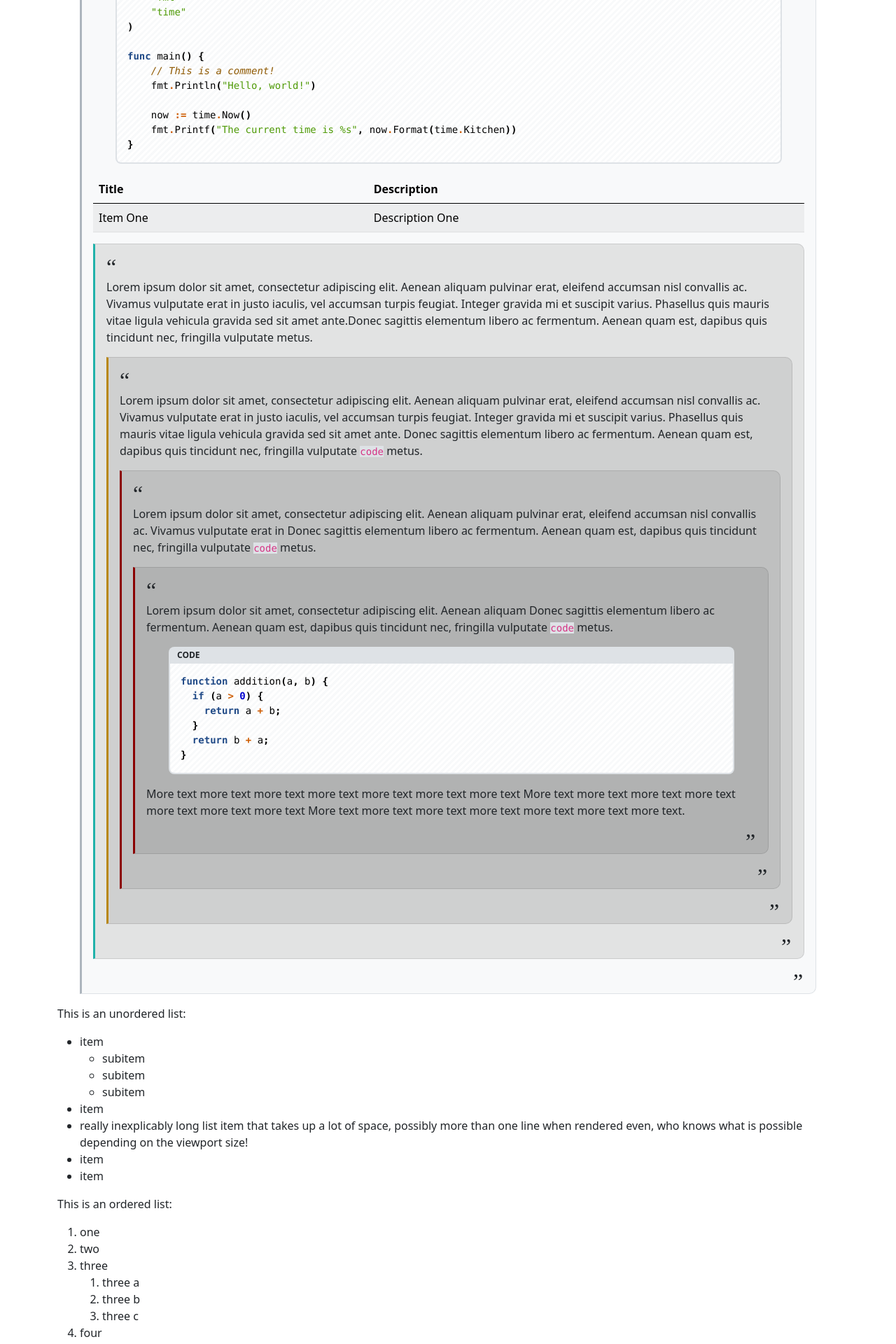
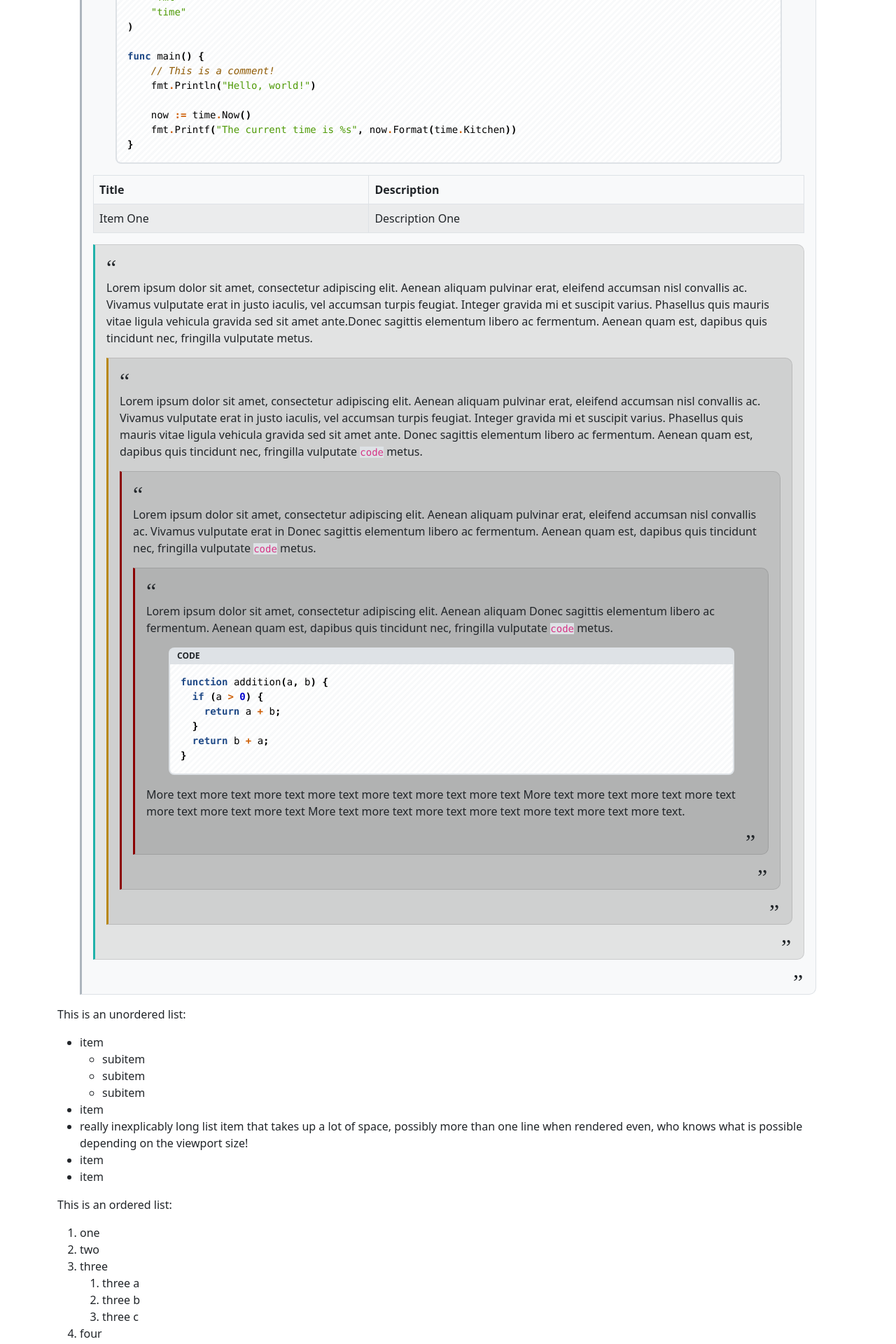
Before and after one commit to BenJetson/benjetson.github.io, a Jekyll site: the page built from _posts/2020-07-09-demo.markdown, in a window 1280 px wide. Shown: the part 1302-3222 px from the top of the page at 70% size. Built offline with Jekyll 4.4.1, drawn with Linux system fonts in a browser that asks for light colours; formulas are drawn with MathJax 3; comment, search, counter and statistics services are not loaded.

Commit message:
Restyle usercontent table to look better with v5 adjustments. #104

```diff
--- a/_sass/custom/styles/_usercontent.scss
+++ b/_sass/custom/styles/_usercontent.scss
@@ -41,9 +41,9 @@
 
   table {
     @extend .table;
-    @extend .table-light;
     @extend .table-striped;
     @extend .table-hover;
+    @extend .table-bordered;
 
     word-break: break-word;
 
```
